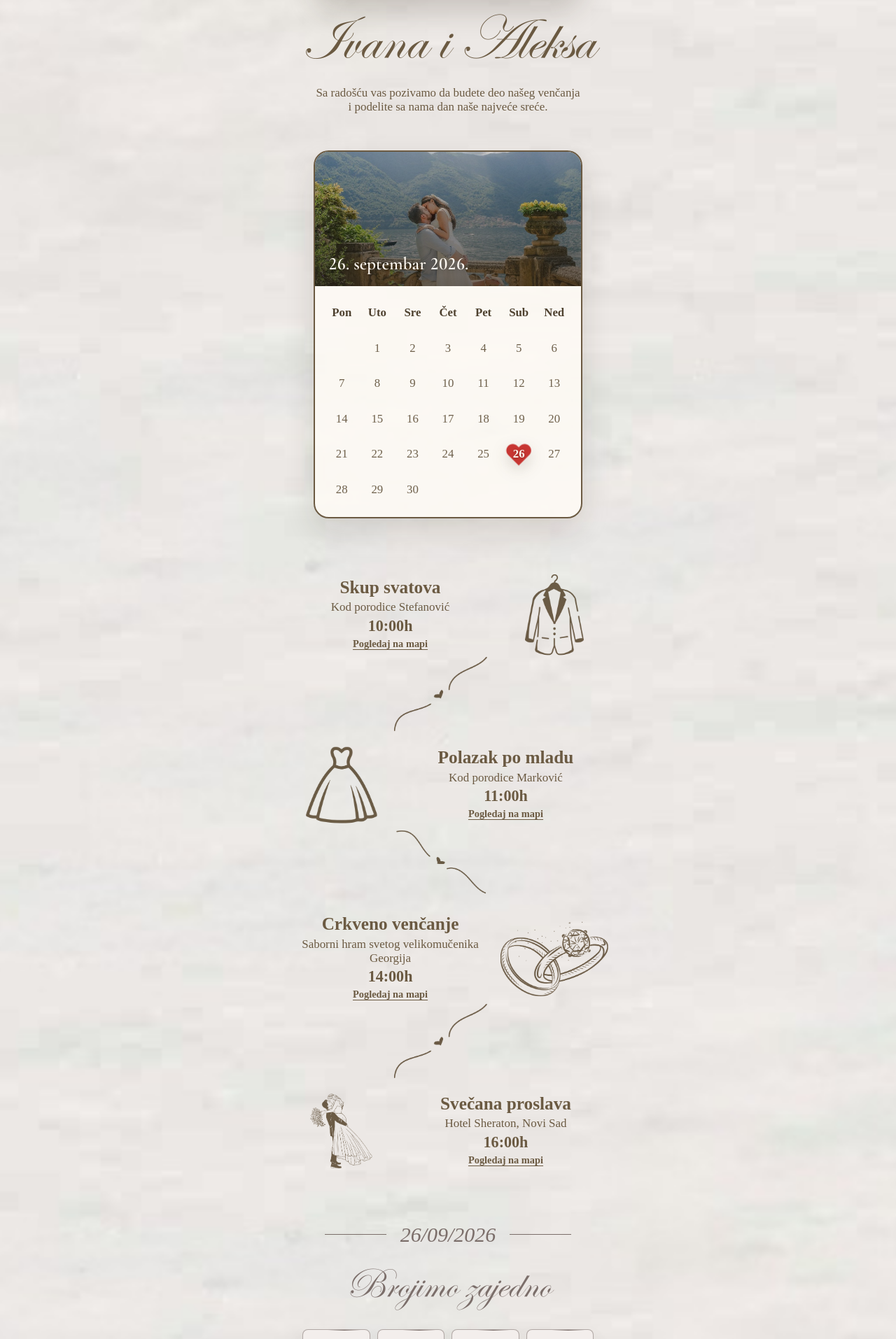
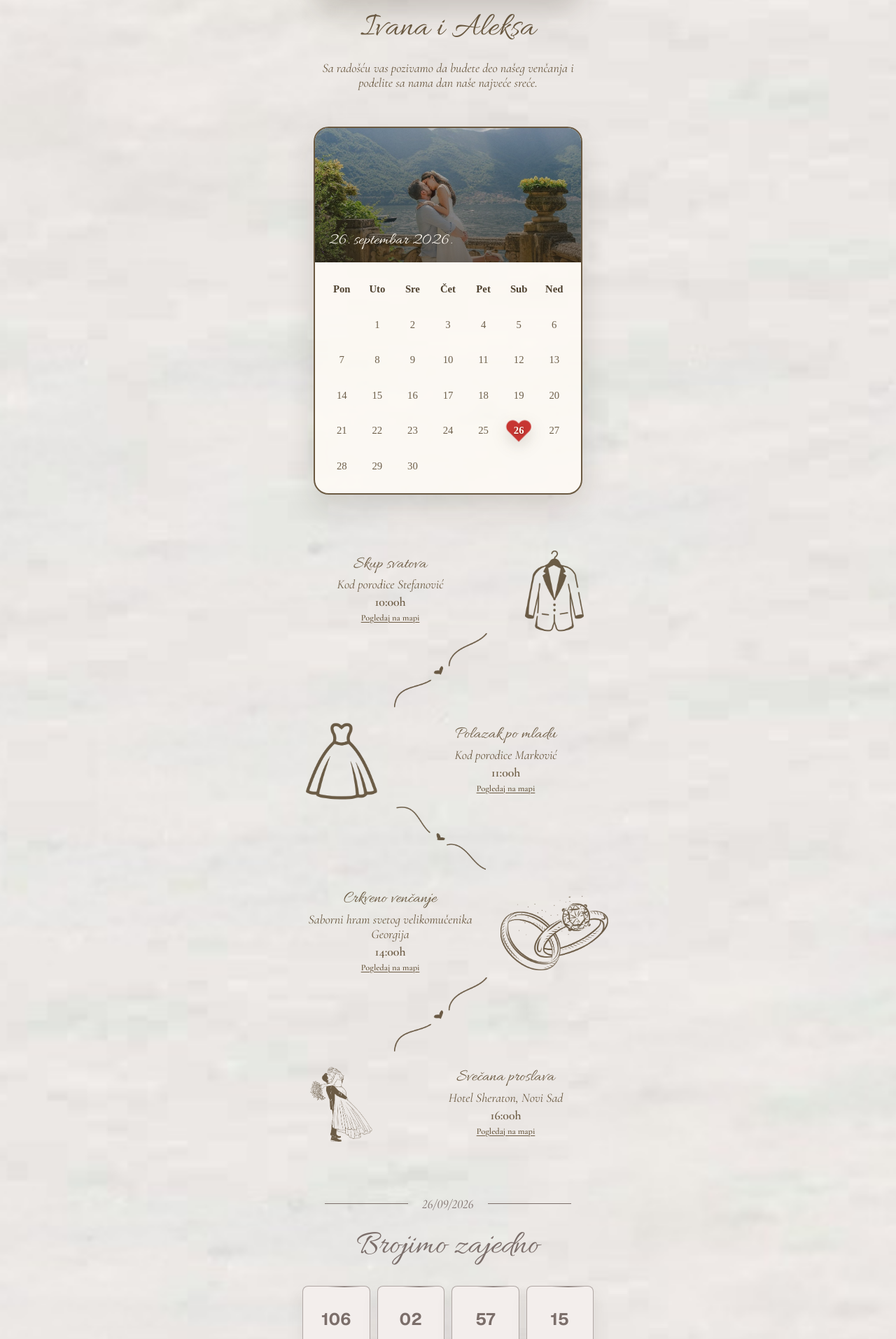
Before and after one commit to NikolaTomic00/piecesofus, a React (Vite) app: page / in a window 1280 px wide. Shown: the part 466-2380 px from the top of the page at 70% size. Built offline with nearby package versions, Linux system fonts and the light colour scheme.

Commit message:
Refine invitation typography and spacing

```diff
--- a/src/index.css
+++ b/src/index.css
@@ -1,4 +1,4 @@
-@import url("https://fonts.googleapis.com/css2?family=Allura&family=Cormorant+Garamond:wght@400;500;600&family=Geist:wght@400;500;600;700&family=Great+Vibes&display=swap");
+@import url("https://fonts.googleapis.com/css2?family=Allura&family=Cormorant+Garamond:wght@400;500;600&family=Cormorant+Infant:ital,wght@1,400;1,500;1,600;1,700&family=Geist:wght@400;500;600;700&family=Great+Vibes&display=swap");
 
 @tailwind base;
 @tailwind components;
@@ -26,6 +26,7 @@
   --frame-gold: #b68d48;
   --invitation-text: #5f5552;
   --serif: "Cormorant Garamond", Georgia, serif;
+  --paragraph: "Cormorant Infant", Georgia, serif;
   --script:
     "Edwardian Script ITC", "Bickham Script Pro", "Great Vibes", cursive;
   color-scheme: light;
@@ -48,6 +49,10 @@ body {
   min-height: 100vh;
   overflow-x: hidden;
   background: var(--invitation-bg);
+}
+
+p {
+  font-family: var(--paragraph);
 }
 
 .invitation-bg {
@@ -111,8 +116,8 @@ body {
   z-index: 2;
   margin: clamp(1rem, 3.5vw, 1.4rem) 0 0;
   color: var(--invitation-border);
-  font-family: var(--script);
-  font-size: clamp(3.28rem, 13.6vw, 4.88rem);
+  font-family: "Allura", cursive;
+  font-style: normal;
   font-weight: 400;
   line-height: 0.88;
   letter-spacing: 0;
@@ -124,8 +129,6 @@ body {
   width: min(100%, 21rem);
   margin: clamp(1rem, 3.8vw, 1.5rem) 0 0;
   color: var(--invitation-border);
-  font-family: "Times New Roman", Times, serif;
-  font-size: clamp(0.92rem, 4.05vw, 1.06rem);
   font-weight: 400;
   line-height: 1.18;
   text-align: center;
@@ -168,14 +171,12 @@ body {
   position: relative;
   z-index: 1;
   margin: 0;
-  font-family: var(--serif);
   font-variant-numeric: lining-nums tabular-nums;
   font-feature-settings: "lnum" 1, "tnum" 1;
   letter-spacing: 0;
 }
 
 .calendar-picture h2 {
-  font-size: clamp(1.18rem, 5.25vw, 1.58rem);
   font-weight: 600;
   line-height: 1;
   white-space: nowrap;
@@ -183,7 +184,6 @@ body {
 
 .calendar-picture h3 {
   margin-top: 0.35rem;
-  font-size: clamp(1rem, 4.6vw, 1.28rem);
   font-weight: 500;
 }
 
@@ -206,7 +206,6 @@ body {
   align-items: center;
   justify-content: center;
   border-radius: 999px;
-  font-size: clamp(0.92rem, 4.1vw, 1.05rem);
   line-height: 1;
 }
 
@@ -313,9 +312,6 @@ body {
   margin: 0;
   white-space: nowrap;
   color: var(--countdown-border);
-  font-family: "Times New Roman", Times, serif;
-  font-size: clamp(22px, 6vw, 30px);
-  font-style: italic;
   line-height: 1;
 }
 
@@ -323,8 +319,8 @@ body {
   margin: 28px 0 0;
   white-space: nowrap;
   color: var(--countdown-border);
-  font-family: "Edwardian Script ITC", cursive;
-  font-size: clamp(45px, 17vw, 60px);
+  font-family: "Allura", cursive;
+  font-style: normal;
   line-height: 1;
 }
 
@@ -361,7 +357,6 @@ body {
 .countdown-value > span:last-child {
   color: var(--countdown-border);
   font-family: "Geist", Arial, sans-serif;
-  font-size: clamp(24px, 7vw, 38px);
   font-weight: 700;
   line-height: 1;
 }
@@ -384,7 +379,6 @@ body {
 .countdown-label {
   color: var(--countdown-border);
   font-family: "Geist", Arial, sans-serif;
-  font-size: 10px;
   font-weight: 700;
   letter-spacing: 0.14em;
   text-transform: uppercase;
@@ -420,13 +414,11 @@ body {
 
 .schedule-copy {
   color: var(--invitation-border);
-  font-family: "Times New Roman", Times, serif;
   text-align: center;
 }
 
 .schedule-copy h2 {
   margin: 0;
-  font-size: clamp(1.25rem, 5.55vw, 1.58rem);
   font-weight: 800;
   line-height: 1.05;
   letter-spacing: 0;
@@ -434,7 +426,6 @@ body {
 
 .schedule-copy p {
   margin: 0.35rem 0 0;
-  font-size: clamp(0.92rem, 4.05vw, 1.06rem);
   font-weight: 400;
   line-height: 1.18;
 }
@@ -442,7 +433,6 @@ body {
 .schedule-copy strong {
   display: block;
   margin-top: 0.35rem;
-  font-size: clamp(1.12rem, 5vw, 1.38rem);
   font-weight: 800;
   line-height: 1;
 }
@@ -451,7 +441,6 @@ body {
   display: inline-block;
   margin-top: 0.45rem;
   color: var(--invitation-border);
-  font-size: clamp(0.78rem, 3.4vw, 0.9rem);
   font-weight: 700;
   line-height: 1.1;
   text-decoration: underline;
@@ -619,8 +608,6 @@ body {
 .rsvp-text {
   max-width: 330px;
   margin: 0;
-  font-family: "Times New Roman", Times, serif;
-  font-size: clamp(19px, 5vw, 23px);
   line-height: 1.32;
 }
 
@@ -658,7 +645,6 @@ body {
   padding: 14px 28px;
   color: #fff;
   font-family: "Geist", Arial, sans-serif;
-  font-size: 14px;
   font-weight: 700;
   letter-spacing: 0.08em;
   text-decoration: none;
@@ -726,13 +712,8 @@ body {
     border-radius: calc(2rem - 6px);
   }
 
-  .profile-names {
-    font-size: clamp(4rem, 8.8vw, 5.6rem);
-  }
-
   .profile-invitation-copy {
     width: min(100%, 24rem);
-    font-size: clamp(0.92rem, 4.05vw, 1.06rem);
   }
 
   .calendar-card {
--- a/src/sections/CalendarSection.jsx
+++ b/src/sections/CalendarSection.jsx
@@ -24,19 +24,24 @@ export default function CalendarSection() {
     <section className="calendar-section" aria-label="Datum vencanja">
       <div className="calendar-card">
         <div className="calendar-picture">
-          <h2>26. septembar 2026.</h2>
+          <h2 className="font-['Allura',cursive] text-[1.5rem] font-normal">
+            26. septembar 2026.
+          </h2>
         </div>
 
         <div className="calendar-date" aria-label="Septembar 2026">
           {weekdays.map((weekday, index) => (
-            <div className="calendar-day" key={`${weekday}-${index}`}>
+            <div
+              className="calendar-day text-[0.92rem]"
+              key={`${weekday}-${index}`}
+            >
               {weekday}
             </div>
           ))}
 
           {calendarCells.map(({ key, day, isSelected }) => (
             <div
-              className={`calendar-number${isSelected ? " calendar-number-current" : ""}`}
+              className={`calendar-number text-[0.92rem]${isSelected ? " calendar-number-current" : ""}`}
               key={key}
             >
               {isSelected ? (
--- a/src/sections/CountdownSection.jsx
+++ b/src/sections/CountdownSection.jsx
@@ -18,9 +18,11 @@ function CountdownBox({ value, label }) {
     <div className="countdown-box">
       <div className="countdown-value">
         <span className="countdown-scan" aria-hidden="true" />
-        <span>{String(value).padStart(2, '0')}</span>
+        <span className="text-[1.5rem]">{String(value).padStart(2, '0')}</span>
       </div>
-      <span className="countdown-label">{label}</span>
+      <span className="countdown-label text-[0.625rem] sm:text-[0.75rem]">
+        {label}
+      </span>
     </div>
   );
 }
@@ -48,11 +50,11 @@ export default function CountdownSection() {
       <div className="countdown-inner">
         <div className="countdown-date-row">
           <span />
-          <p>26/09/2026</p>
+        <p className="text-[1.125rem]">26/09/2026</p>
           <span />
         </div>
 
-        <p className="countdown-title">Brojimo zajedno</p>
+        <p className="countdown-title text-[3rem]">Brojimo zajedno</p>
 
         <div className="countdown-grid" role="timer" aria-live="polite">
           {countdownItems.map(([key, label]) => (
--- a/src/sections/FooterSection.jsx
+++ b/src/sections/FooterSection.jsx
@@ -1,6 +1,6 @@
 function FooterSection() {
   return (
-    <footer className="mx-auto w-full max-w-[26.875rem] px-6 pb-8 pt-2 text-center font-['Geist',Arial,sans-serif] text-xs text-[var(--invitation-border)]/75 md:max-w-[35rem]">
+    <footer className="mx-auto w-full max-w-[26.875rem] px-6 pb-8 pt-2 text-center font-['Geist',Arial,sans-serif] text-[1.125rem] text-[var(--invitation-border)]/75 md:max-w-[35rem]">
       <p>© 2026 epozivnice.online. Sva prava zadržana.</p>
     </footer>
   );
--- a/src/sections/ProfilePicSection.jsx
+++ b/src/sections/ProfilePicSection.jsx
@@ -23,8 +23,10 @@ export default function ProfilePicSection() {
 
       <div className="profile-pic-content">
         <ProfileImage />
-        <h1 className="profile-names">Ivana i Aleksa</h1>
-        <p className="profile-invitation-copy">
+        <h1 className="profile-names text-[3rem]">
+          Ivana i Aleksa
+        </h1>
+        <p className="profile-invitation-copy text-[1.125rem]">
           Sa radošću vas pozivamo da budete deo našeg venčanja i podelite sa
           nama dan naše najveće sreće.
         </p>
--- a/src/sections/RSVPSection.jsx
+++ b/src/sections/RSVPSection.jsx
@@ -19,7 +19,7 @@ function CheckIcon() {
 
 function RSVPButton({ children, href }) {
   return (
-    <a className="rsvp-button rsvp-button-pulse" href={href}>
+    <a className="rsvp-button rsvp-button-pulse text-[0.875rem]" href={href}>
       <span className="rsvp-button-content">{children}</span>
     </a>
   );
@@ -29,7 +29,7 @@ export default function RSVPSection() {
   return (
     <section className="rsvp-section" aria-label="RSVP">
       <div className="rsvp-inner">
-        <p className="rsvp-text">
+        <p className="rsvp-text text-[1.125rem]">
           Molimo vas da potvrdite dolazak klikom na dugme ispod.
         </p>
 
--- a/src/sections/ScheduleSection.jsx
+++ b/src/sections/ScheduleSection.jsx
@@ -35,10 +35,17 @@ const scheduleItems = [
 function ScheduleText({ title, place, time, mapUrl }) {
   return (
     <div className="schedule-copy">
-      <h2>{title}</h2>
-      <p>{place}</p>
-      <strong>{time}</strong>
-      <a href={mapUrl} target="_blank" rel="noreferrer">
+      <h2 className="font-['Allura',cursive] text-[1.5rem] font-normal">
+        {title}
+      </h2>
+      <p className="text-[1.125rem]">{place}</p>
+      <strong className="text-[1.12rem]">{time}</strong>
+      <a
+        className="text-[0.78rem]"
+        href={mapUrl}
+        target="_blank"
+        rel="noreferrer"
+      >
         Pogledaj na mapi
       </a>
     </div>
```
